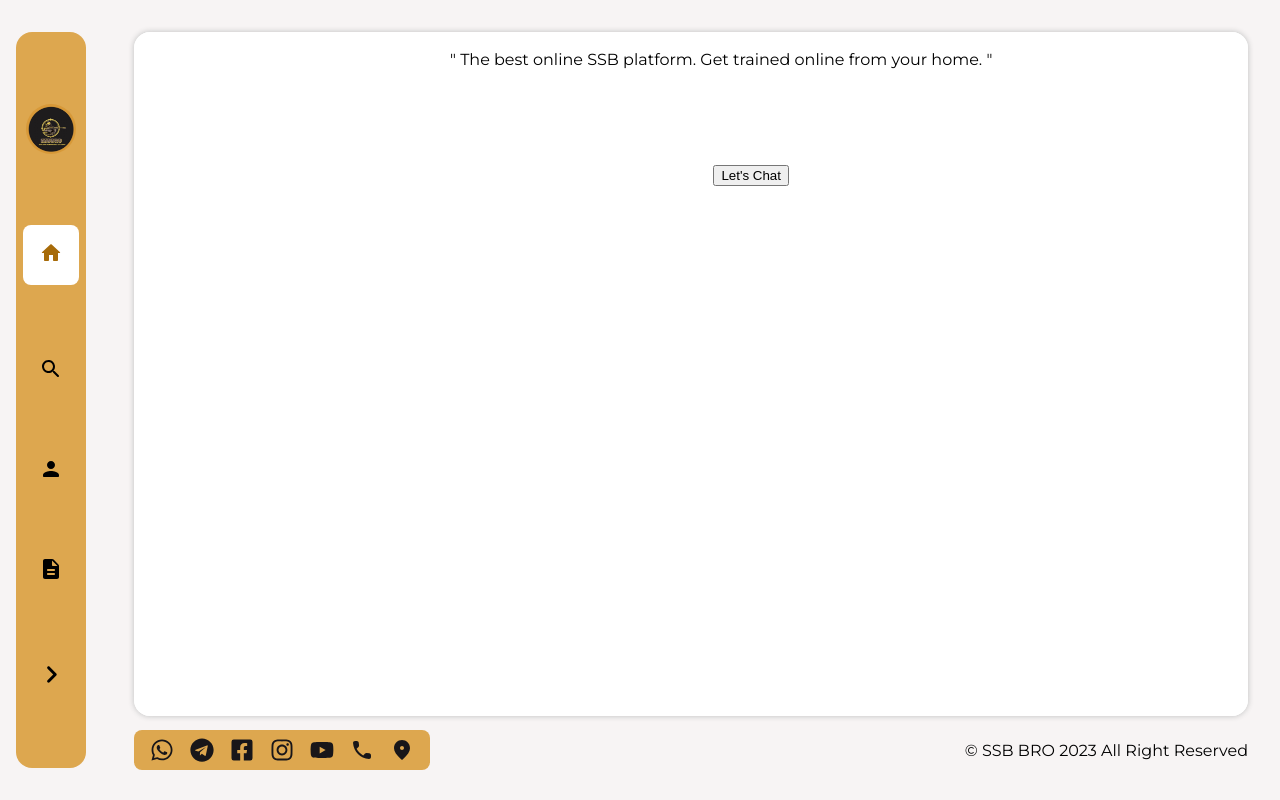
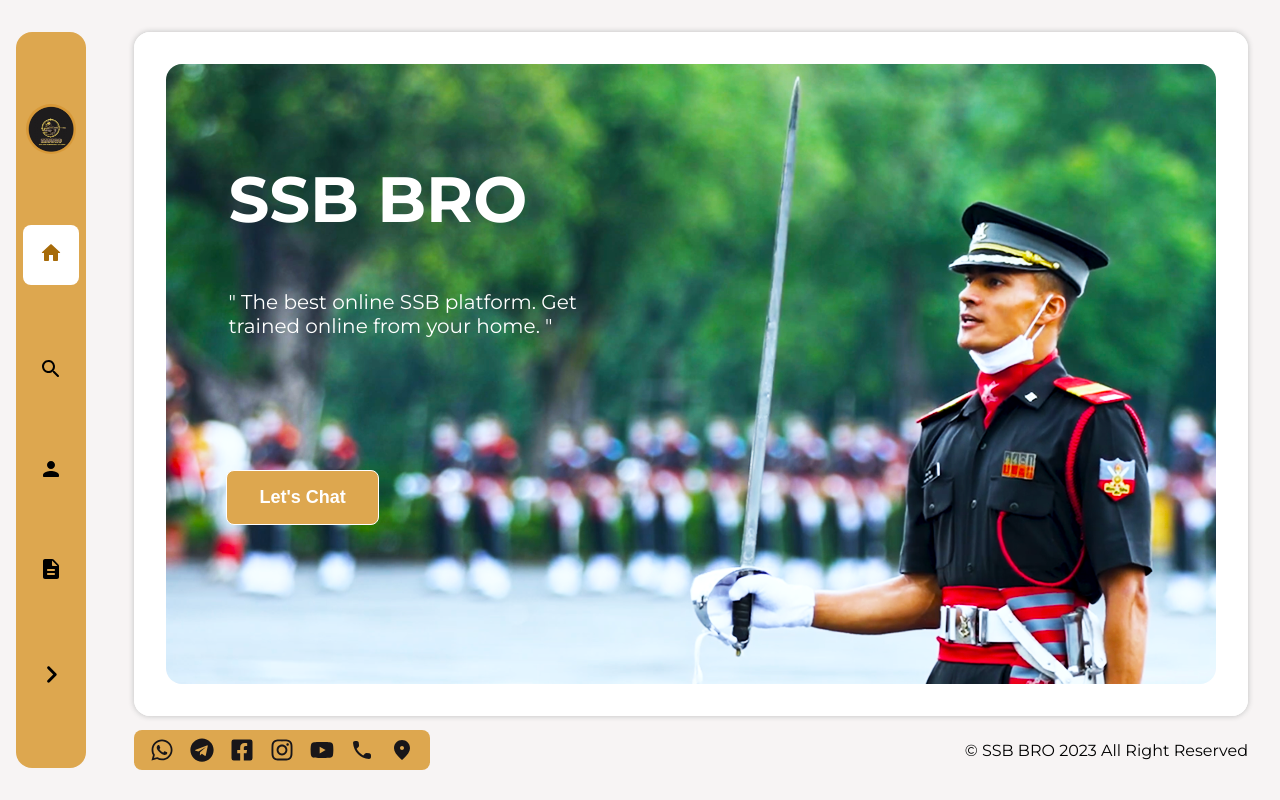
Before and after one commit to Saurav-Singh-Rauthan/SSB-Bro, a React (Vite) app: page / in a window 1280 px wide. Built offline with nearby package versions, Linux system fonts and the light colour scheme.

Commit message:
ui/landing page

```diff
--- a/src/pages/home/home.module.scss
+++ b/src/pages/home/home.module.scss
@@ -2,8 +2,49 @@
 
 .mainContainer {
   height: 100%;
-  padding: 1rem;
+  padding: 2rem;
   text-align: center;
   background: inherit;
   overflow-y: scroll;
 }
+
+.firstContainer {
+  display: flex;
+  flex-direction: column;
+  gap: 1rem;
+  justify-content: center;
+  align-items: start;
+  text-align: left;
+  background: url("../../assets/images/homebg.png");
+  height: 100%;
+  border-radius: 1rem;
+}
+
+.intro {
+  display: flex;
+  flex-direction: column;
+  gap: 2rem;
+  color: white;
+  padding: 1rem 2rem;
+  width: 40%;
+
+  h1 {
+    font-size: 4rem;
+    margin: 0;
+  }
+
+  p {
+    font-size: 1.25rem;
+  }
+}
+
+.chatButton {
+  padding: 1rem 2rem;
+  border-radius: 0.5rem;
+  background: cols.$goldSecondary;
+  font-weight: bold;
+  font-size: 18px;
+  border: 1px solid cols.$white;
+  color: cols.$white;
+  cursor: pointer;
+}
```
Also changed, not shown: src/assets/images/homebg.png (added).
